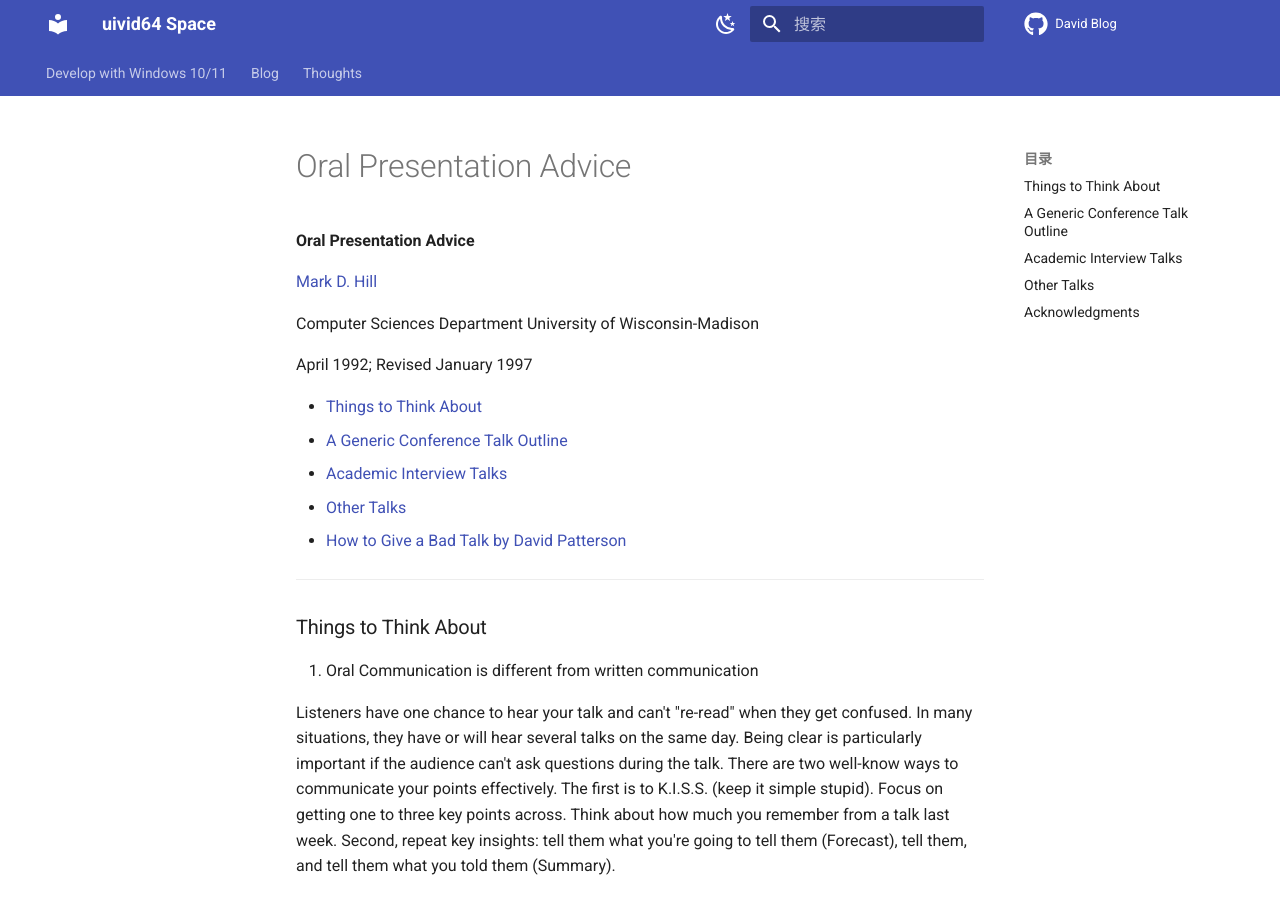
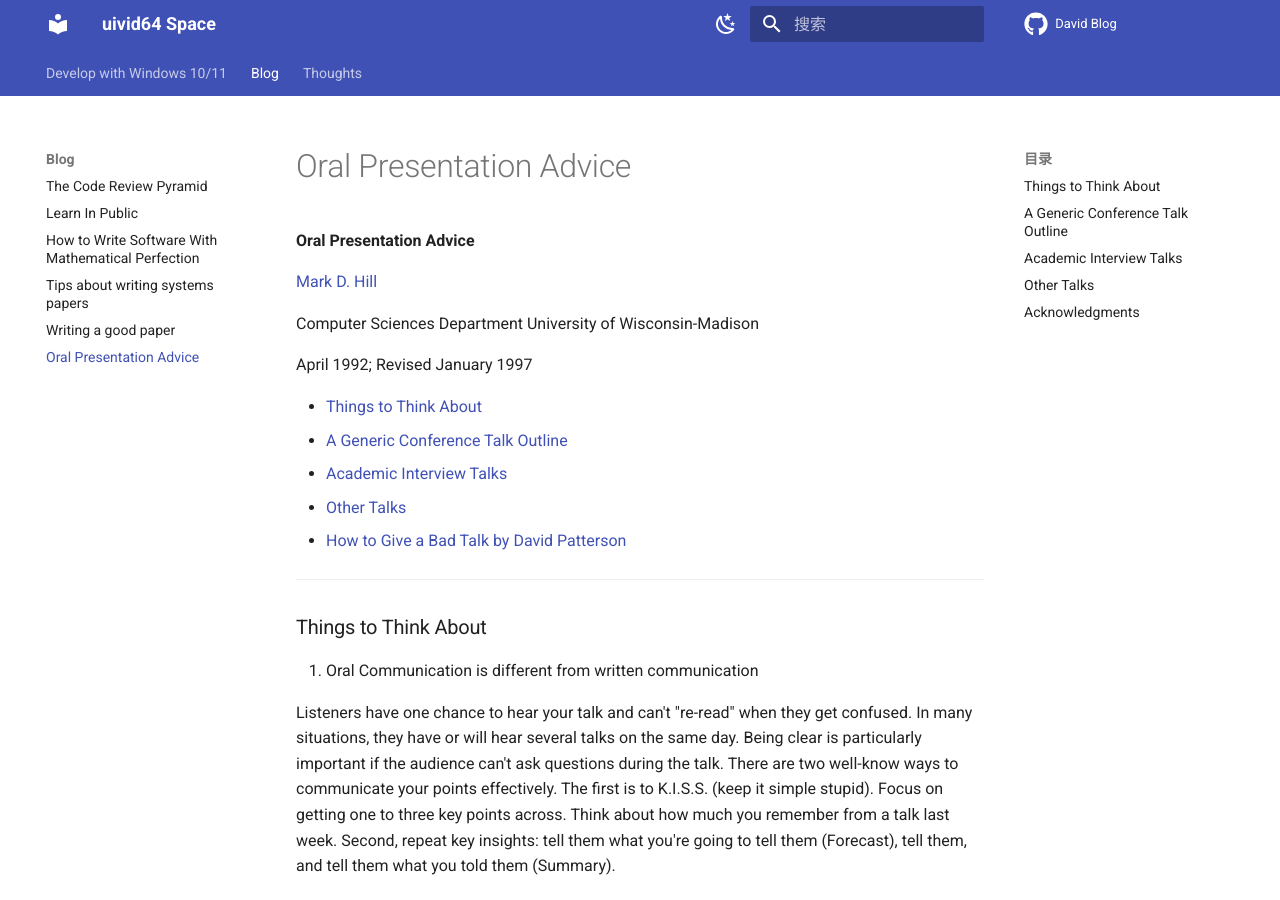
Before and after one commit to uivid64/uivid64.github.io, an MkDocs documentation site: the page built from docs/Blog/Oral Presentation Advice.md, in a window 1280 px wide and 900 px high. Built offline with MkDocs 1.6.1 and Material for MkDocs 9.7.7, drawn with Linux system fonts in a browser that asks for light colours; comment, search, counter and statistics services are not loaded.

Commit message:
Update mkdocs.yml

```diff
--- a/mkdocs.yml
+++ b/mkdocs.yml
@@ -61,6 +61,7 @@ nav:
       - How to Write Software With Mathematical Perfection: Blog/How to Write Software With Mathematical Perfection.md
       - Tips about writing systems papers: Blog/Tips about writing systems papers.md
       - Writing a good paper: Blog/Writing a good paper.md
+      - Oral Presentation Advice: Blog/Oral Presentation Advice.md
     - Thoughts:
       - Camera on the phone: Thoughts/Camera on the phone.md
       - Personal Preference: Thoughts/Personal Preference.md
```
